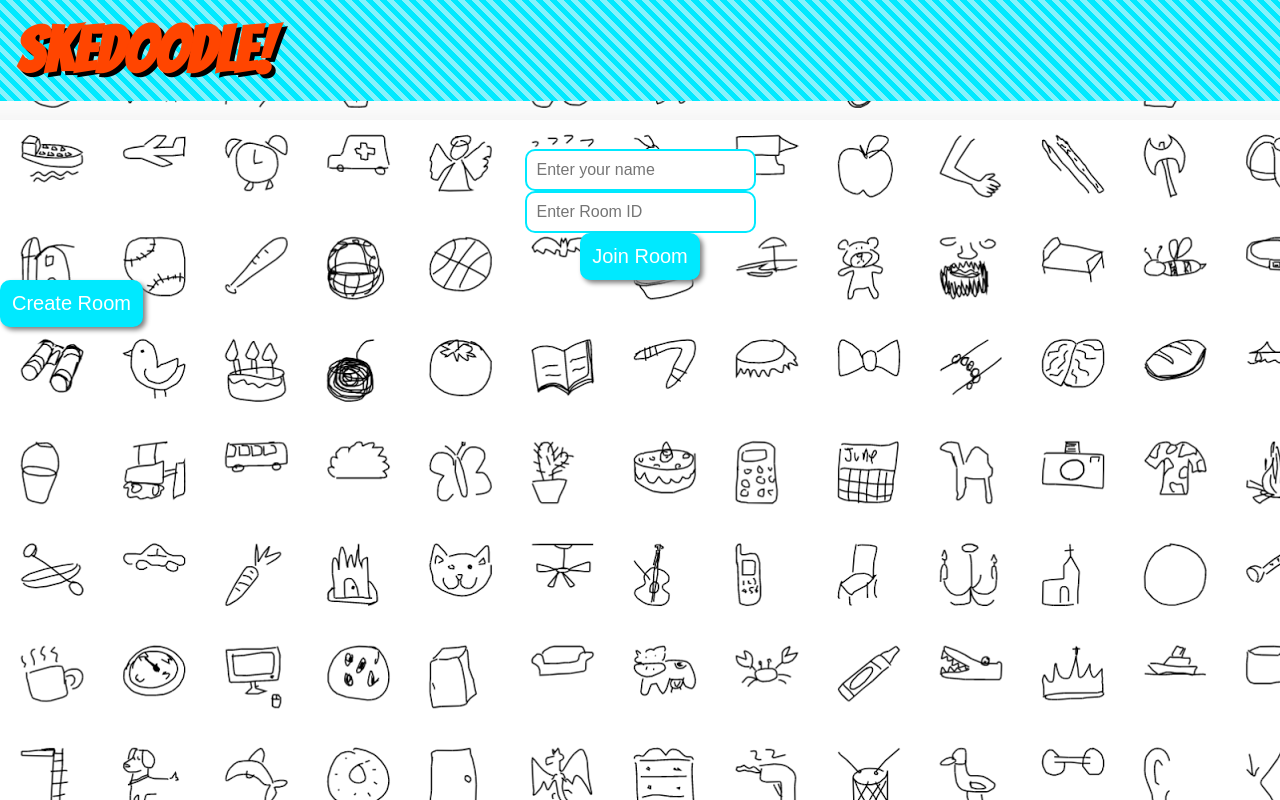
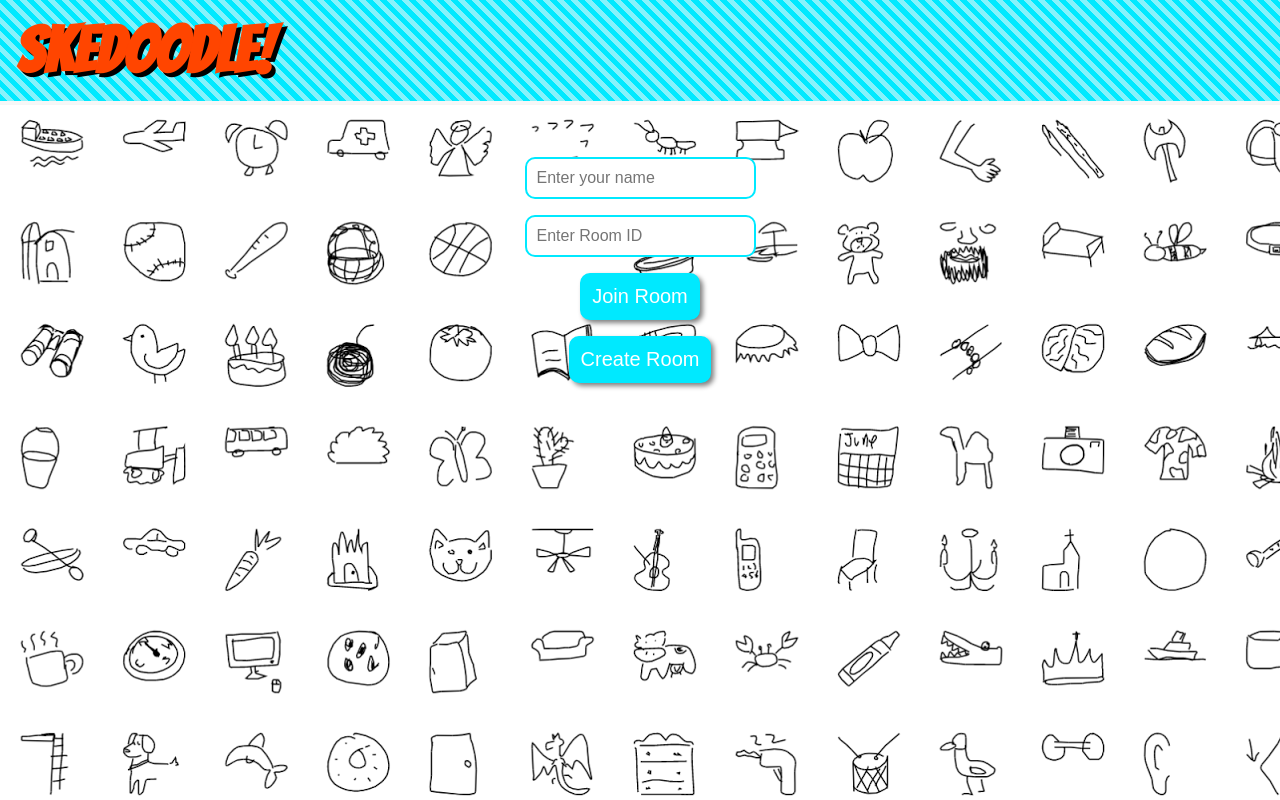
Before and after one commit to etseng02/illustrations, a React (Create React App) app: page / in a window 1280 px wide. Built offline with nearby package versions, Linux system fonts and the light colour scheme; no server answers.

Commit message:
Renamed joinroom to homescreen. Added styling components and text justification

```diff
--- a/src/App.js
+++ b/src/App.js
@@ -2,7 +2,7 @@
 import './App.css';
 import Canvas from './components/Canvas'
 import Button from './components/Button'
-import JoinRoom from './components/JoinRoom'
+import HomeScreen from './components/HomeScreen'
 import HostRoom from './components/HostRoom'
 import Waiting from './components/Waiting'
 import Header from './components/Header'
@@ -17,10 +17,10 @@
   const retrieveGuess = useRef(null);
   // console.log(canvasData.current.convertToBlob());
 
-  const { current: socket } = useRef(io('http://localhost:8080'));
+  //const { current: socket } = useRef(io('http://localhost:8080'));
 
   //USE THIS FOR HOSTING OTHER DEVICES: (SHOULD BE YOUR LOCAL IP)
-  //const { current: socket } = useRef(io('http://172.46.0.232:8080'));
+  const { current: socket } = useRef(io('http://172.46.0.158:8080'));
 
   const [state, setState] = useState({
     roomID: "",
@@ -347,13 +347,12 @@
 
       {!state.roomID && !state.hostMachine &&//When roomID is falsy, Join room field, name field, and create room field will be rendered
         <Fragment>
-          <JoinRoom
+          <HomeScreen
             onClick={enterRoom}
+            createRoom={createRoom}
           >
-          </JoinRoom>
-          <Button
-            onClick={createRoom}
-          >Create Room</Button>
+          </HomeScreen>
+
        </Fragment>
       }
 
--- a/src/components/JoinRoom.js
+++ b/src/components/HomeScreen.js
@@ -1,9 +1,9 @@
 import React, { useState } from "react";
 
 import Button from './Button'
-import "./JoinRoom.css";
+import "./HomeScreen.css";
 
-export default function JoinRoom(props) {
+export default function HomeScreen(props) {
 
   const [name, setName] = useState(props.name || "");
   const [room, setRoom] = useState(props.name || "");
@@ -35,6 +35,7 @@
       onChange={(event) => setRoom(event.target.value)}
     />
     <Button onClick = {() => validate()}>Join Room</Button>
+    <Button onClick = {() => props.createRoom()}>Create Room</Button>
   </form>
   );
 }
--- a/src/index.css
+++ b/src/index.css
@@ -8,7 +8,7 @@
   -moz-osx-font-smoothing: grayscale;
   height: 100%;
   background-image: url("./images/backgound2.png");
-  background-position: 0px 120px;
+  background-position: 0px 105px;
 
 }
 
@@ -26,6 +26,7 @@
   border: 2px solid #00E9FF;
   box-shadow: 3px 3px 5px grey;
   color:white;
+  margin:0.5rem;
 }
 
 button:focus {
@@ -42,14 +43,22 @@
   border-radius: 10px;
   padding: 10px;
   font-size:1em;
-
-
+  margin:0.5rem;
 }
 
 input:focus{
   outline: #009EAD;
   border: 2px solid #009EAD;
   box-shadow: 3px 3px 5px grey;
+}
+
+canvas {
+  display: flex;
+  justify-content: center;
+  justify-items: center;
+  margin-left:0px;
+  margin-right:0px;
+
 }
 
 @media (max-width: 600px) {
```
Also changed, not shown: src/components/HomeScreen.css (renamed from src/components/JoinRoom.css), 1 other file (tests, documents, lock files or other folders).
